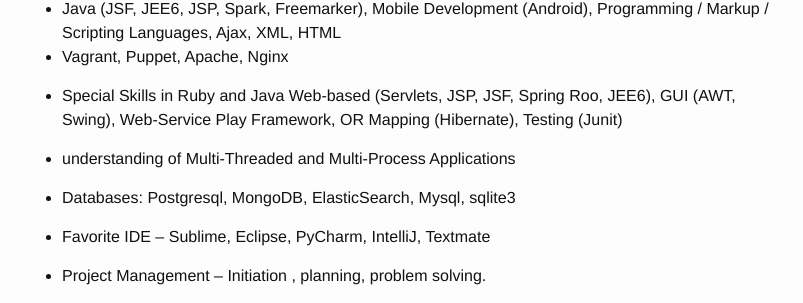
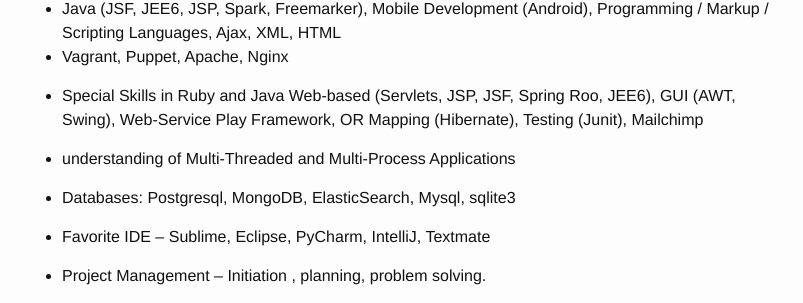
Before and after one commit to tokhi/tokhi.github.io, a Jekyll site: the page built from 2014-10-16-resume.markdown, in a window 1280 px wide and 900 px high, scrolled down 337 px. Shown: the part 173-476 px from the top of the window, without its empty margins (238-1041 px from the left). Built offline with Jekyll 4.4.1, drawn with Linux system fonts in a browser that asks for light colours.

Commit message:
Update 2014-10-16-resume.markdown

```diff
--- a/2014-10-16-resume.markdown
+++ b/2014-10-16-resume.markdown
@@ -33,7 +33,7 @@
 * Java (JSF, JEE6, JSP, Spark, Freemarker), Mobile Development (Android), Programming / Markup / Scripting Languages, Ajax, XML, HTML
 * Vagrant, Puppet, Apache, Nginx
 
-* Special Skills in Ruby and Java  Web-based (Servlets, JSP, JSF, Spring Roo, JEE6), GUI (AWT, Swing), Web-Service Play Framework, OR Mapping (Hibernate), Testing (Junit)
+* Special Skills in Ruby and Java  Web-based (Servlets, JSP, JSF, Spring Roo, JEE6), GUI (AWT, Swing), Web-Service Play Framework, OR Mapping (Hibernate), Testing (Junit), Mailchimp
 
 * understanding of Multi-Threaded and Multi-Process Applications
 
```
